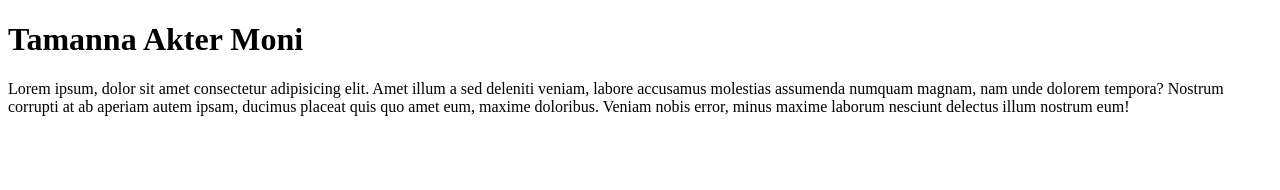
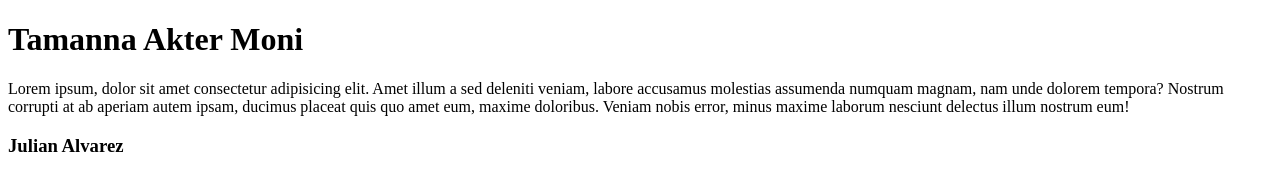
Before and after one commit to Tamanna5092/first-project-, a plain HTML site: page index.html in a window 1280 px wide. Drawn offline with Linux system fonts and the light colour scheme.

Commit message:
Update index.html

```diff
--- a/index.html
+++ b/index.html
@@ -8,5 +8,6 @@
 <body>
     <h1>Tamanna Akter Moni</h1>
     <p>Lorem ipsum, dolor sit amet consectetur adipisicing elit. Amet illum a sed deleniti veniam, labore accusamus molestias assumenda numquam magnam, nam unde dolorem tempora? Nostrum corrupti at ab aperiam autem ipsam, ducimus placeat quis quo amet eum, maxime doloribus. Veniam nobis error, minus maxime laborum nesciunt delectus illum nostrum eum!</p>
+    <h3>Julian Alvarez</h3>
 </body>
 </html>
```
